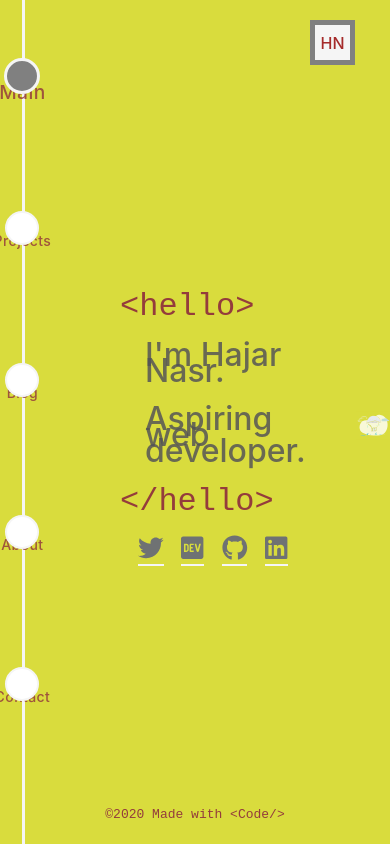
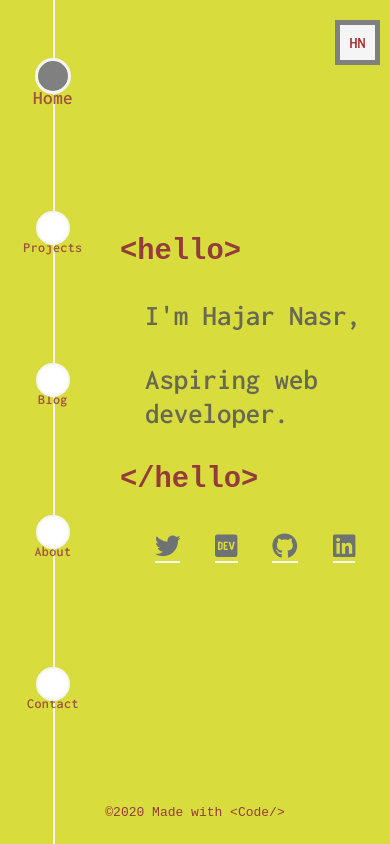
Before and after one commit to hajarNasr/myPortfolio, a Next.js app: page / in a window 390 px wide. Built offline with nearby package versions, Linux system fonts and the light colour scheme.

Commit message:
style: make the projects, blog, and contact pages responsive

```diff
--- a/components/Logo.js
+++ b/components/Logo.js
@@ -19,6 +19,12 @@ const Logo = () => (
         align-items: center;
         font-weight: 500;
       }
+      @media (max-width: 650px) {
+        .logo {
+          top: 20px;
+          right: 10px;
+        }
+      }
     `}</style>
   </div>
 );
--- a/components/Main.js
+++ b/components/Main.js
@@ -6,12 +6,14 @@ const Main = () => {
   return (
     <main className="main-page">
       <div className="main-page__left">
-        <code>{openHello}</code>
-        <div className="hello-msg">
-          <p>I'm Hajar Nasr.</p>
-          <p>Aspiring web developer.</p>
-        </div>
-        <code>{closeHello}</code>
+        <h1>
+          <code>{openHello}</code>
+          <div className="hello-msg">
+            <p>I'm Hajar Nasr,</p>
+            <p>Aspiring web developer.</p>
+          </div>
+          <code>{closeHello}</code>
+        </h1>
         <ul className="social-links">
           <SocialLink
             href="https://www.twitter.com/hjarnasr/"
@@ -48,14 +50,14 @@ const Main = () => {
           justify-content: space-around;
           margin: auto;
           height: 95vh;
+          width: 100%;
         }
         .main-page__left {
-          line-height: 0.5;
+          line-height: 1.2;
           color: rgba(81, 81, 87, 0.829);
           margin-left: 20px;
-          font-size: 2rem;
           font-weight: 500;
-          margin-top: 80px;
+          font-size: 0.9rem;
         }
         .hello-msg {
           display: block;
@@ -68,6 +70,7 @@ const Main = () => {
           justify-content: space-evenly;
           align-items: center;
           padding: 0;
+          padding-top: 10px;
         }
         .social-links a {
           color: #6f7273;
@@ -78,6 +81,27 @@ const Main = () => {
         }
         .social-links a:hover {
           color: whitesmoke;
+        }
+        @media (max-width: 350px) {
+          .main-page__left {
+            font-size: 0.7rem;
+            margin-left: -10px;
+            width: 100%;
+            line-height: 1.8;
+          }
+          .hello-msg {
+            margin-left: 15px;
+          }
+        }
+        @media (min-width: 750px) and (max-width: 1100px) {
+          .main-page {
+            justify-content: space-evenly !importtant;
+          }
+          .main-page__left {
+            margin-left: 40px;
+            font-size: 0.75rem;
+            line-height: 1.8;
+          }
         }
       `}</style>
     </main>
--- a/components/MainNavbar.js
+++ b/components/MainNavbar.js
@@ -13,19 +13,22 @@ const MainNavbar = () => {
               border: "3px solid whitesmoke",
             }}
           />
-          <label htmlFor="1" data-navbar="Main" />
+          <label htmlFor="1" data-navbar="Home" />
           <RadioInput
             id="2"
             to="/projects"
             ariaLabel="Projects"
-            activeStyle={{ background: "gray", border: "3px solid #943c3c" }}
+            activeStyle={{
+              background: "#943C3C",
+              border: "3px solid gray",
+            }}
           />
           <label htmlFor="2" data-navbar="Projects" />
           <RadioInput
             id="3"
             to="/about"
             ariaLabel="About"
-            activeStyle={{ background: "teal", border: "2px solid green" }}
+            activeStyle={{ background: "#867E8F", border: "3px solid white" }}
           />
           <RadioInput
             id="5"
@@ -52,7 +55,7 @@ const MainNavbar = () => {
             top: 0;
             z-index: 99999;
             width: 5%;
-            left: 5%;
+            left: 70px;
           }
           navbar {
             width: 90%;
@@ -94,8 +97,8 @@ const MainNavbar = () => {
             content: attr(data-navbar);
             position: absolute;
             left: 75%;
-            padding-top: 10px;
-            margin-top: 25px;
+            padding-top: 15px;
+            margin-top: 28px;
             transform: translate(-50%, 45px);
             font-size: 14px;
             letter-spacing: 0.4px;
@@ -145,6 +148,22 @@ const MainNavbar = () => {
             transform: translate(-50%, 45px) scale(1.1);
             transition: all 0.15s linear;
           }
+          @media (max-width: 550px) {
+            .main-nav {
+              left: 50px;
+            }
+          }
+          @media (max-height: 600px) {
+            navbar #navbar-slider label::before {
+              margin-top: 20px;
+              padding-top: 5px;
+            }
+          }
+          @media (max-height: 440px) {
+            navbar #navbar-slider label::before {
+              content: "";
+            }
+          }
         `}
       </style>
     </div>
--- a/components/MainSvg.js
+++ b/components/MainSvg.js
@@ -1,11 +1,12 @@
 const MainSvg = () => (
   <>
     <svg
-      width="600"
-      height="499"
+      width="480"
+      height="410"
       viewBox="0 0 600 499"
       fill="none"
       xmlns="http://www.w3.org/2000/svg"
+      className="main-svg"
     >
       <rect width="600" height="499" fill="#D9DC3D" />
       <path
@@ -163,6 +164,11 @@ const MainSvg = () => (
         margin-left: 50px;
         margin-top: 50px;
       }
+      @media (max-width: 750px) {
+        .main-svg {
+          display: none;
+        }
+      }
     `}</style>
   </>
 );
--- a/components/NavLink.js
+++ b/components/NavLink.js
@@ -15,7 +15,7 @@ const NavLink = ({ href, id, activeStyle, children }) => {
         navbar #navbar-slider label[for="${activeLink}"]::after {
           width: 30px;
           height: 30px;
-          background: ${activeStyle.background};
+          background: ${activeStyle.background} !important;
           border: ${activeStyle.border};
         }
         navbar #navbar-slider label[for="${activeLink}"]::before {
--- a/components/Project.js
+++ b/components/Project.js
@@ -17,7 +17,7 @@ const Project = ({ project }) => {
       </div>
       <style jsx>{`
         .project-wrapper {
-          height: 380px;
+          height: 250px;
           position: relative;
         }
 
--- a/styles/globals.css
+++ b/styles/globals.css
@@ -1,3 +1,4 @@
+@import url("https://fonts.googleapis.com/css2?family=Inconsolata:wght@600&display=swap");
 :root {
   --projShadowColor: rgba(151, 124, 124, 0.486);
   --postShadowColor: rgba(0, 0, 0, 0.2);
@@ -6,8 +7,11 @@ html,
 body {
   padding: 0;
   margin: 0;
-  font-family: -apple-system, BlinkMacSystemFont, Segoe UI, Roboto, Oxygen,
-    Ubuntu, Cantarell, Fira Sans, Droid Sans, Helvetica Neue, sans-serif;
+  font-family: Inconsolata, -apple-system, BlinkMacSystemFont, Segoe UI, Roboto,
+    Oxygen, Ubuntu, Cantarell, Fira Sans, Droid Sans, Helvetica Neue, sans-serif;
+  width: 100%;
+  height: 100%;
+  min-width: 280px;
 }
 
 a {
@@ -19,7 +23,7 @@ a {
   box-sizing: border-box;
 }
 .page {
-  margin-left: 100px;
+  padding-left: 100px;
 }
 ::-webkit-scrollbar {
   width: 10px;
@@ -44,7 +48,8 @@ a {
 }
 
 .project-wrapper,
-.overlay a {
+.overlay a,
+.who-i-am- {
   box-shadow: inset 20px 0 20px var(--projShadowColor),
     0px 1px 0 var(--projShadowColor), 0px 2px 0 var(--projShadowColor),
     0px 2px 3px var(--projShadowColor);
@@ -55,7 +60,7 @@ a {
 .img-wrapper img {
   display: block;
   width: 100%;
-  height: 380px;
+  height: 250px;
   position: absolute;
   border-radius: 5px;
 }
@@ -75,3 +80,23 @@ a {
   box-shadow: 0px 2px 2px lightgray, 0px -2px 2px lightgray;
   border-radius: 5px;
 }
+
+article {
+  background: #f1f7eb;
+
+  border-right: 2px solid #867e8f8c;
+  border-left: 2px solid #867e8f8c;
+}
+article p:first-child {
+  background: #f0e2df;
+}
+article p:last-child {
+  background: #cfa096;
+}
+
+article p {
+  background: #e2e2e2 !important;
+  border-top: 2px solid #867e8f8c;
+  border-bottom: 2px solid #867e8f8c;
+  color: #524564;
+}
```
Also changed, not shown: components/FilterByTech.js (+20 -6 lines), pages/blog.js (+7 -1 lines), pages/contact.js (+44 -5 lines), pages/projects.js (+9 -2 lines), styles/Home.module.css (deleted).
